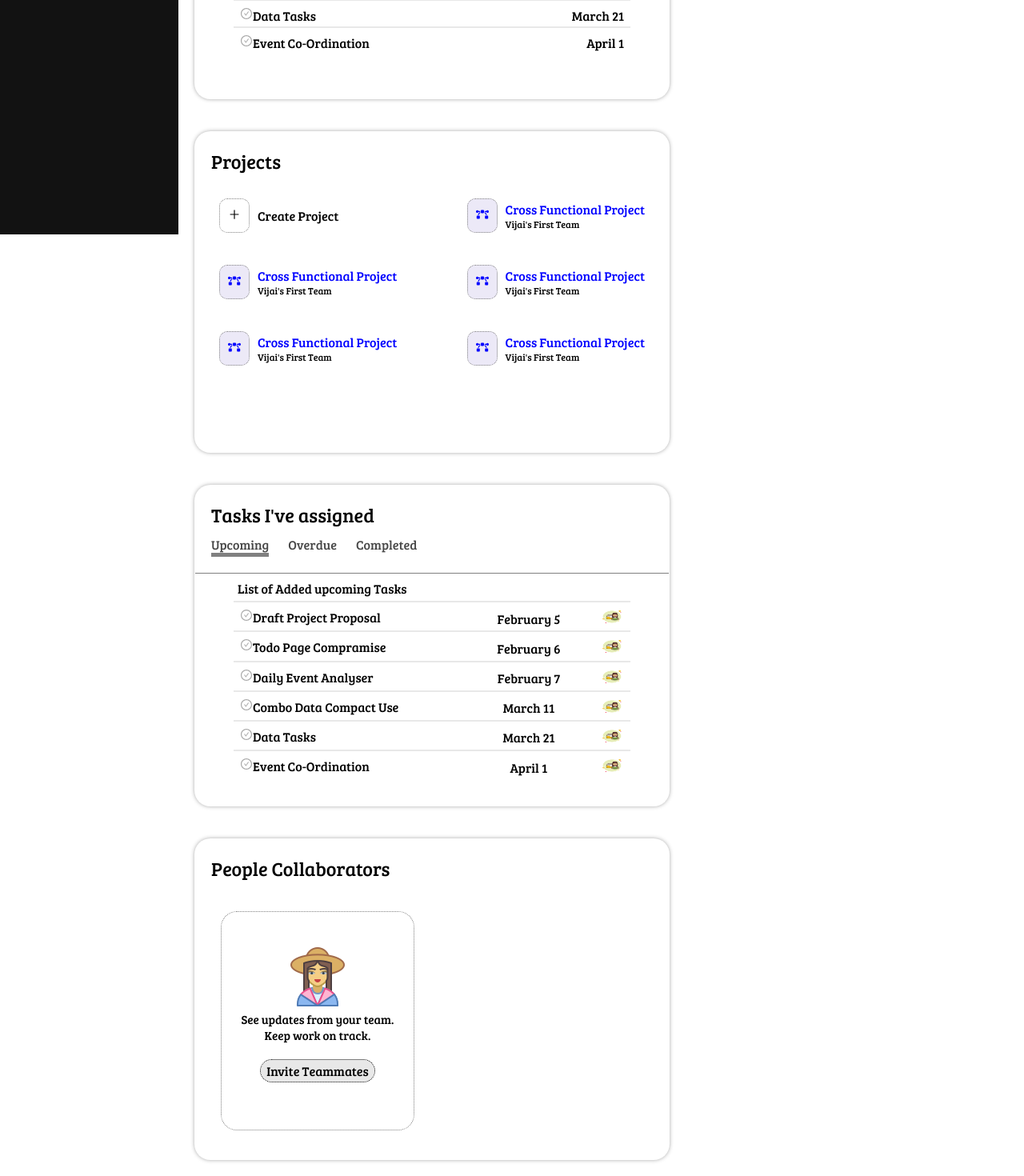
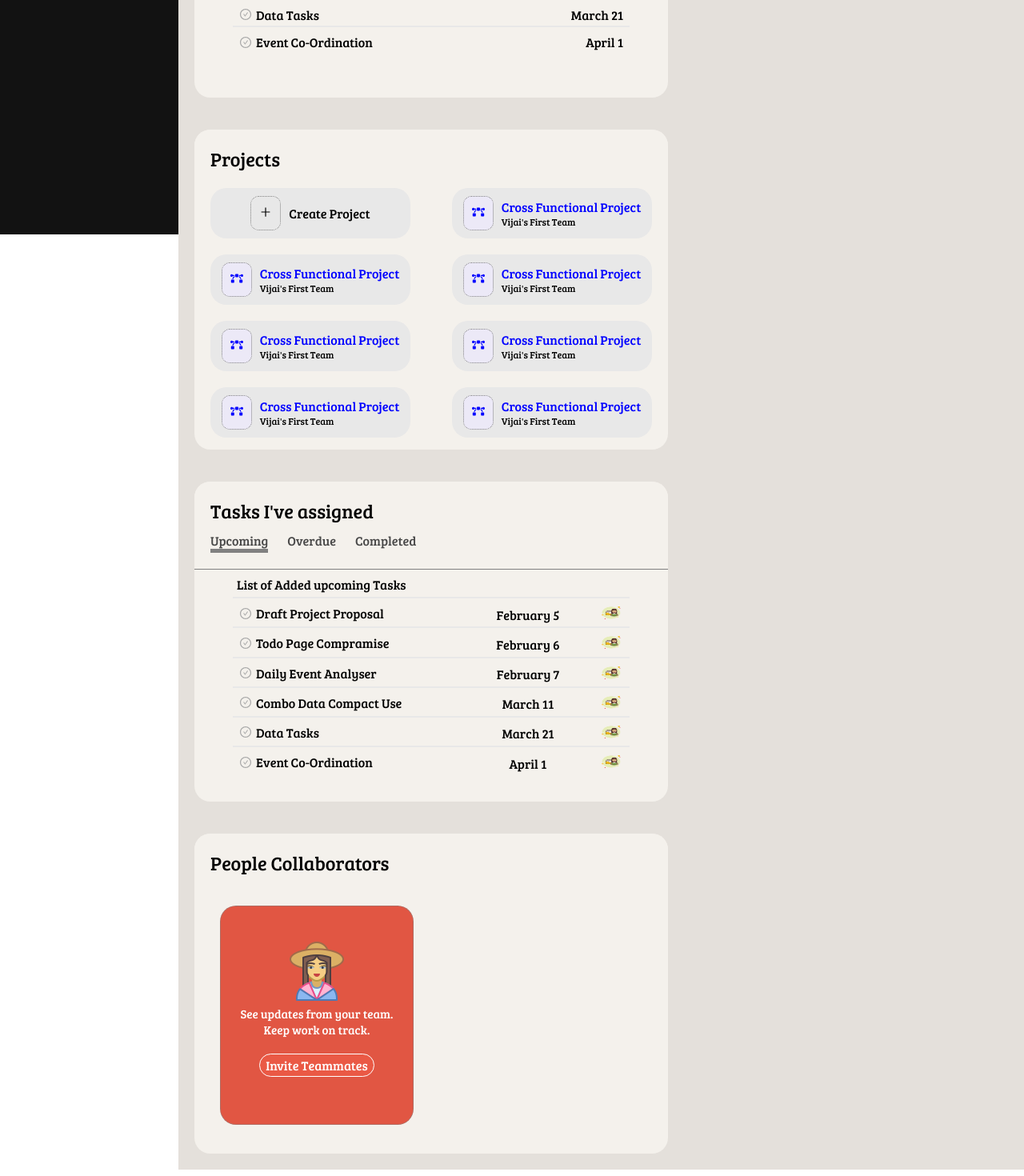
Before and after one commit to ks-vijai/Todo-Planner, a React (Create React App) app: page / in a window 1280 px wide. Shown: the part 507-1977 px from the top of the page at 80% size. Built offline with nearby package versions, Linux system fonts and the light colour scheme.

Commit message:
refactor: home-page: update theme
Signed-off-by: ks-vijai <vijaiks.19cse@kongu.edu>

```diff
--- a/src/App.css
+++ b/src/App.css
@@ -1,8 +1,9 @@
 @import url("https://fonts.googleapis.com/css2?family=Bree+Serif&family=PT+Serif&display=swap");
+@import url("https://fonts.googleapis.com/css2?family=Bree+Serif&family=PT+Serif&family=Poppins:wght@100&display=swap");
 @import url("styles/styles.css");
 
 * {
-  font-family: "Bree Serif", serif;
+  font-family: "Bree Serif", "Poppins", serif;
   margin: 0;
   padding: 0;
   text-decoration: none;
--- a/src/App.js
+++ b/src/App.js
@@ -1,5 +1,5 @@
 import React from "react";
-import { BrowserRouter as Router, Routes, Route } from "react-router-dom";
+import { BrowserRouter as Router } from "react-router-dom";
 import "./App.css";
 import AnimatedRoutes from "./components/AnimatedRoutes";
 import Sidebar from "./components/Sidebar";
--- a/src/pages/Homepage.js
+++ b/src/pages/Homepage.js
@@ -160,7 +160,7 @@ function Homepage() {
             taskStatus={taskStatus}
           />
         </div>
-        <div className="overall-section">
+        <div className="overall-section project-container">
           <div className="heading-bar projects-heading">Projects</div>
           <div className="projects-list">
             <div className="projects-section">
@@ -169,6 +169,9 @@ function Homepage() {
               </div>
               <div className="project-text">Create Project</div>
             </div>
+            <OverallProjects />
+            <OverallProjects />
+            <OverallProjects />
             <OverallProjects />
             <OverallProjects />
             <OverallProjects />
@@ -215,7 +218,7 @@ function Homepage() {
             assignedTasks={true}
           />
         </div>
-        <div className="overall-section">
+        <div className="overall-section  project-container">
           <div className="heading-bar tasks-assigned-heading">
             People Collaborators
           </div>
--- a/src/styles/dashboard.css
+++ b/src/styles/dashboard.css
@@ -79,6 +79,7 @@
   position: sticky;
   top: 0;
   width: 100%;
+  z-index: 1;
 }
 
 .planner-title {
--- a/src/styles/homePage.css
+++ b/src/styles/homePage.css
@@ -1,3 +1,7 @@
+.home-page {
+  background: var(--bg-light-yellow);
+}
+
 .overall-board {
   align-items: center;
   animation: slide-down 1s forwards;
@@ -26,11 +30,14 @@
 }
 
 .task-progress-list {
+  align-items: center;
+  display: flex;
   padding-left: 20px;
 }
 
 .progress-details {
   font-size: 20px;
+  margin-right: 5px;
 }
 
 .overall-task-dashboard {
@@ -39,12 +46,20 @@
 }
 
 .overall-section {
-  border: 1px solid transparent;
+  background-color: var(--bg-medium-yellow);
   border-radius: 20px;
-  box-shadow: 0 0 0.3rem var(--bg-box-shadow);
   height: 25em;
   margin: 20px;
+  overflow: overlay;
   width: 37em;
+}
+
+.task-section {
+  animation: slide-left 1s forwards;
+}
+
+.project-container {
+  animation: slide-right 1s forwards;
 }
 
 .girl-profile-icon {
@@ -75,7 +90,10 @@
 }
 
 .heading-bar {
+  background: var(--bg-medium-yellow);
   font-size: 150%;
+  position: sticky;
+  top: 0;
 }
 
 .overall-todo-tasks {
@@ -88,6 +106,7 @@
 }
 
 .task-name {
+  align-items: center;
   align-self: flex-start;
   display: flex;
   text-align: center;
@@ -104,6 +123,7 @@
 
 .complete-icon {
   color: var(--bg-dark-grey-icon);
+  margin-right: 5px;
 }
 
 .classifier-buttons {
@@ -180,13 +200,15 @@
 
 .projects-section {
   align-items: center;
+  background-color: var(--bg-light-grey-title);
   border-radius: 20px;
   cursor: pointer;
   display: flex;
   justify-content: center;
   margin: 0 20px 20px 20px;
+  min-width: fit-content;
   padding: 10px;
-  width: fit-content;
+  width: 230px;
 }
 
 .project-name {
@@ -234,7 +256,9 @@
 .people-collaborators {
   align-items: center;
   border: 1px dotted var(--bg-general-grey);
+  background-color: var(--bg-dark-red);
   border-radius: 20px;
+  color: var(--primary-white);
   display: flex;
   flex-direction: column;
   height: 17em;
@@ -249,8 +273,8 @@
 }
 
 .invitation-button {
-  background-color: var(--bg-light-grey-title);
-  border: 1px dotted var(--primary-black);
+  background-color: var(--bg-medium-red);
+  border: 1px solid var(--primary-white);
   border-radius: 20px;
   cursor: pointer;
   margin: 20px;
@@ -259,11 +283,7 @@
 
 .overall-todo-tasks:hover,
 .projects-section:hover {
-  background-color: var(--bg-light-grey-title);
-}
-
-.overall-section:hover {
-  border: 1px solid var(--primary-black);
+  background-color: var(--bg-dark-yellow);
 }
 
 .complete-icon:hover {
@@ -294,3 +314,13 @@
     transform: translateX(0);
   }
 }
+
+@keyframes slide-right {
+  from {
+    transform: translateX(500%);
+  }
+
+  to {
+    transform: translateX(0%);
+  }
+}
--- a/src/styles/profileCard.css
+++ b/src/styles/profileCard.css
@@ -2,7 +2,6 @@
   background: var(--primary-white);
   color: var(--primary-black);
   border-radius: 30px;
-  box-shadow: 0 0 2rem var(--bg-box-shadow);
   height: 16em;
   position: absolute;
   right: 8%;
@@ -23,7 +22,6 @@
 .profile-image {
   border: 1px solid var(--bg-dark-blue);
   border-radius: 10px;
-  box-shadow: 0 0 2rem var(--bg-box-shadow);
   height: 50px;
   object-fit: cover;
   width: 50px;
--- a/src/styles/vars.css
+++ b/src/styles/vars.css
@@ -2,6 +2,11 @@
   --primary-white: #ffffff;
   --primary-black: #121212;
 
+  --bg-light-yellow: #e4e0db;
+  --bg-medium-yellow: #f4f1ec;
+  --bg-dark-yellow: #f9a320;
+  --bg-dark-red: #e15643;
+  --bg-medium-red: #ea5945;
   --bg-dark-blue: #0000ff;
   --bg-light-blue: #add8e6;
   --bg-light-sky-blue: #87cefa;
```
